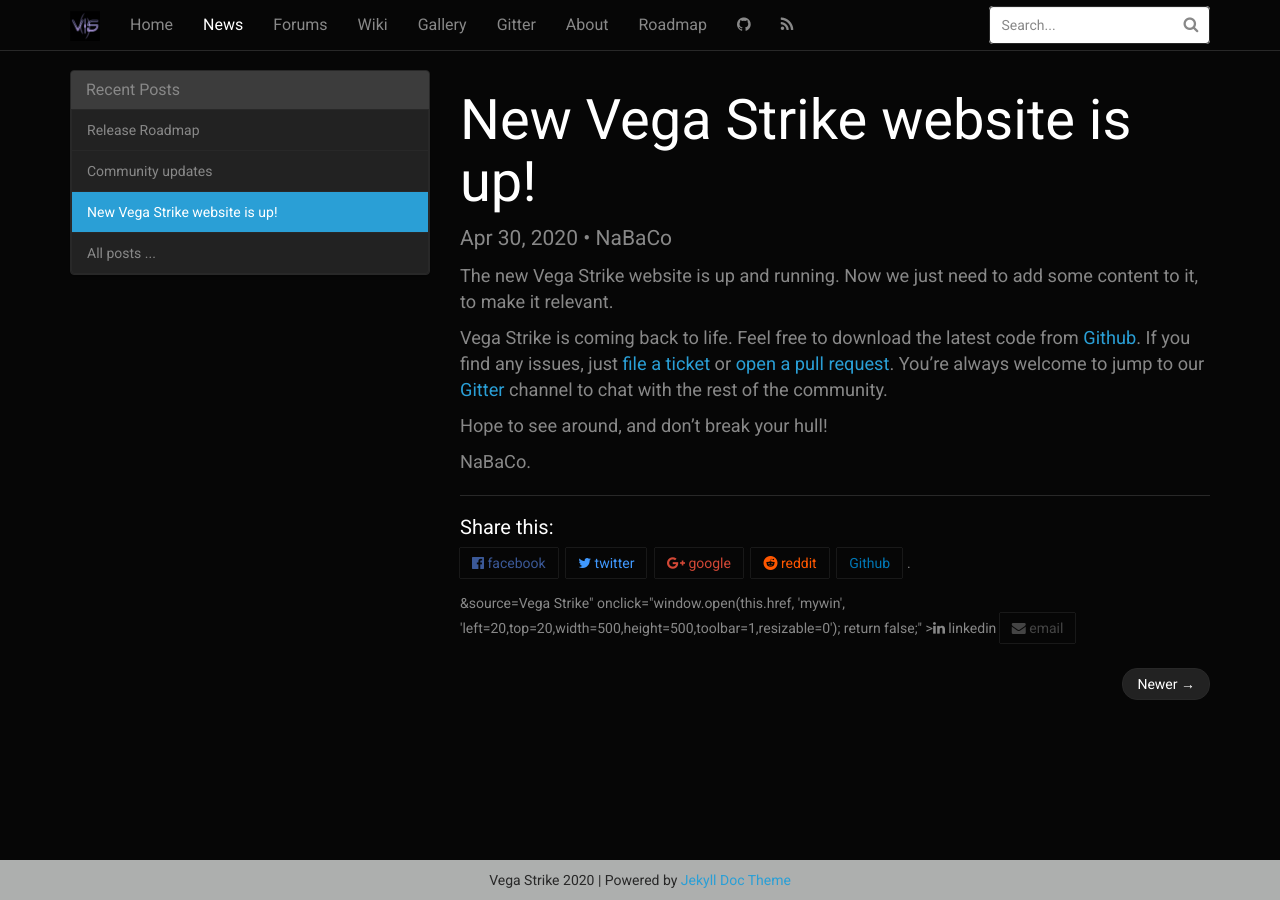
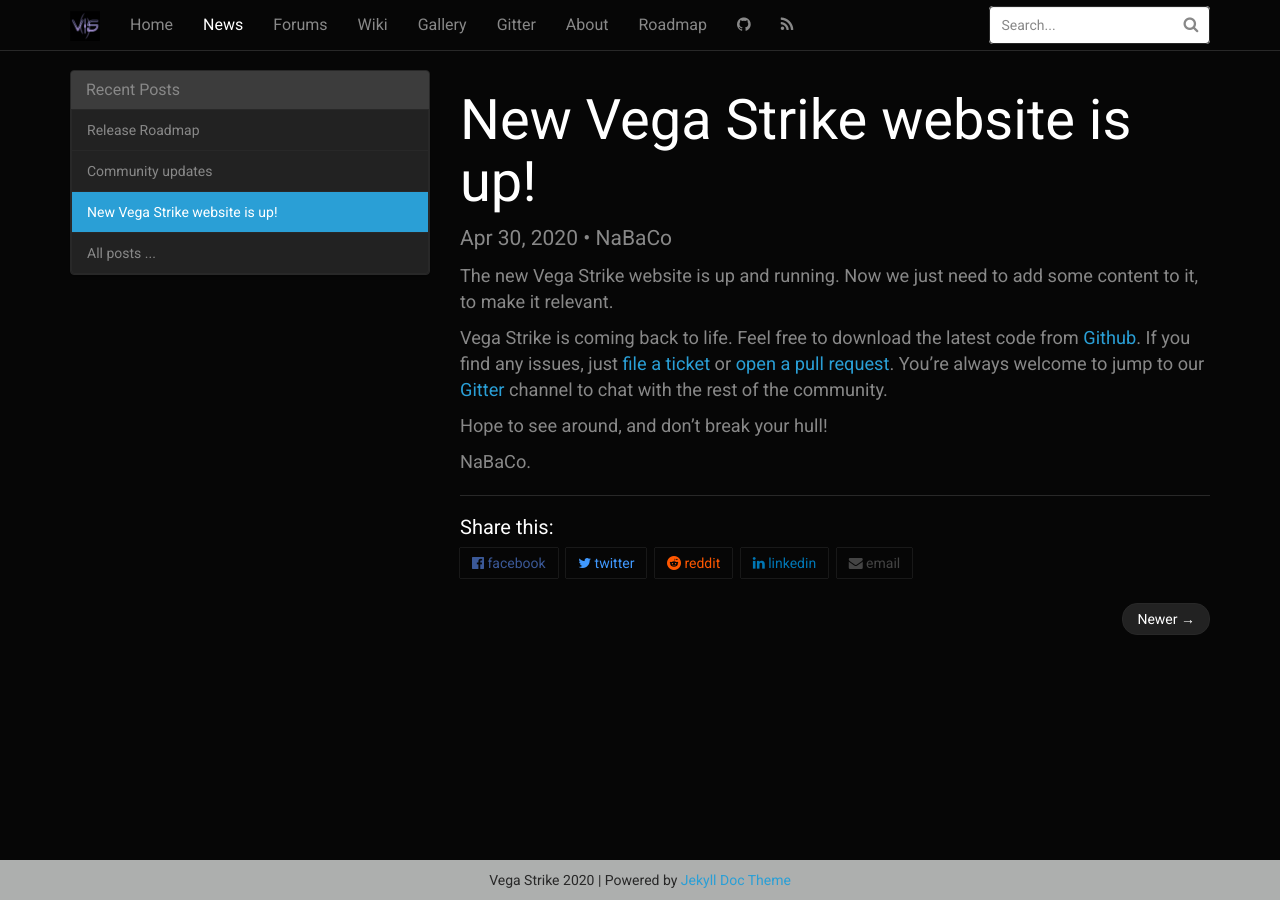
Before and after one commit to vegastrike/vegastrike.github.io, a Jekyll site: the page built from _posts/2020-05-01-vs-website-is-up.md, in a window 1280 px wide. Built offline with Jekyll 4.4.1, drawn with Linux system fonts in a browser that asks for light colours.

Commit message:
Fixed Linkedin share button and removed Google+

```diff
--- a/_includes/share.html
+++ b/_includes/share.html
@@ -7,13 +7,10 @@
 <a class="t" href="https://twitter.com/intent/tweet?text=&url={{site.url}}{{page.url|absolute_path}}" onclick="window.open(this.href, 'mywin',
 'left=20,top=20,width=500,height=500,toolbar=1,resizable=0'); return false;"><i class="fa fa-twitter fa"></i><span> twitter</span></a>
 
-<a class="g" href="https://plus.google.com/share?url={{site.url}}{{page.url|absolute_path}}" onclick="window.open(this.href, 'mywin',
-'left=20,top=20,width=500,height=500,toolbar=1,resizable=0'); return false;" ><i class="fa fa-google-plus fa"></i><span> google</span></a>
-
 <a class="r" href="http://www.reddit.com/submit?url={{post.ur|absolute_path}}" onclick="window.open(this.href, 'mywin',
 'left=20,top=20,width=900,height=500,toolbar=1,resizable=0'); return false;" ><i class="fa fa-reddit fa"></i><span> reddit</span></a>
 
-<a class="l" href="https://www.linkedin.com/shareArticle?mini=true&url={{site.url}}{{page.url|absolute_path}}&title={{page.title}}&summary={{page.excerpt}}&source={{site.title}}" onclick="window.open(this.href, 'mywin',
+<a class="l" href="https://www.linkedin.com/shareArticle?mini=true&url={{site.url}}{{page.url|absolute_path}}&title={{page.title}}&source={{site.title}}" onclick="window.open(this.href, 'mywin',
 'left=20,top=20,width=500,height=500,toolbar=1,resizable=0'); return false;" ><i class="fa fa-linkedin fa"></i><span> linkedin</span></a>
 
 <a class="e" href="mailto:?subject=&amp;body=Check out this site {{site.url}}{{page.url|absolute_path}}"><i class="fa fa-envelope fa"></i><span> email</span></a>
```
